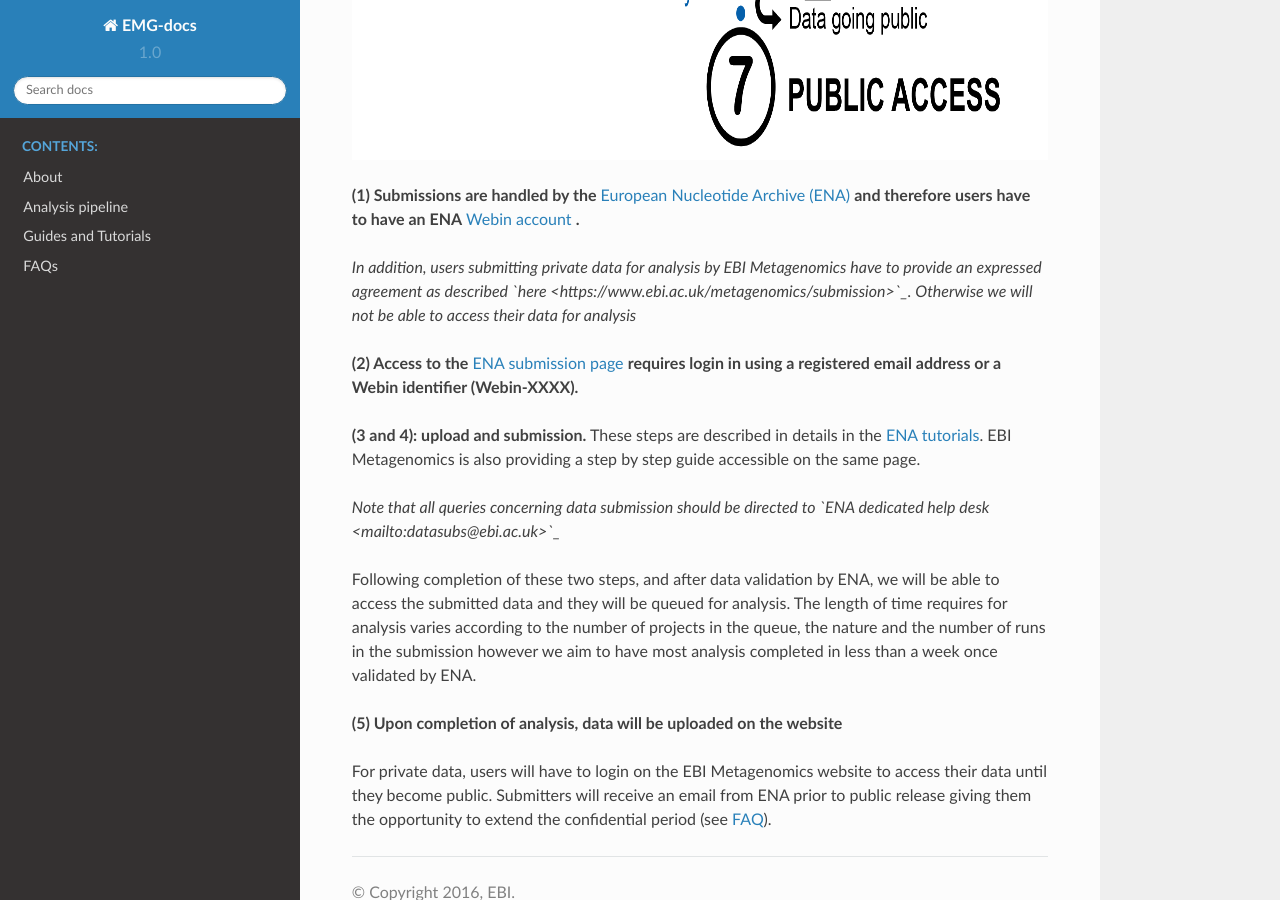
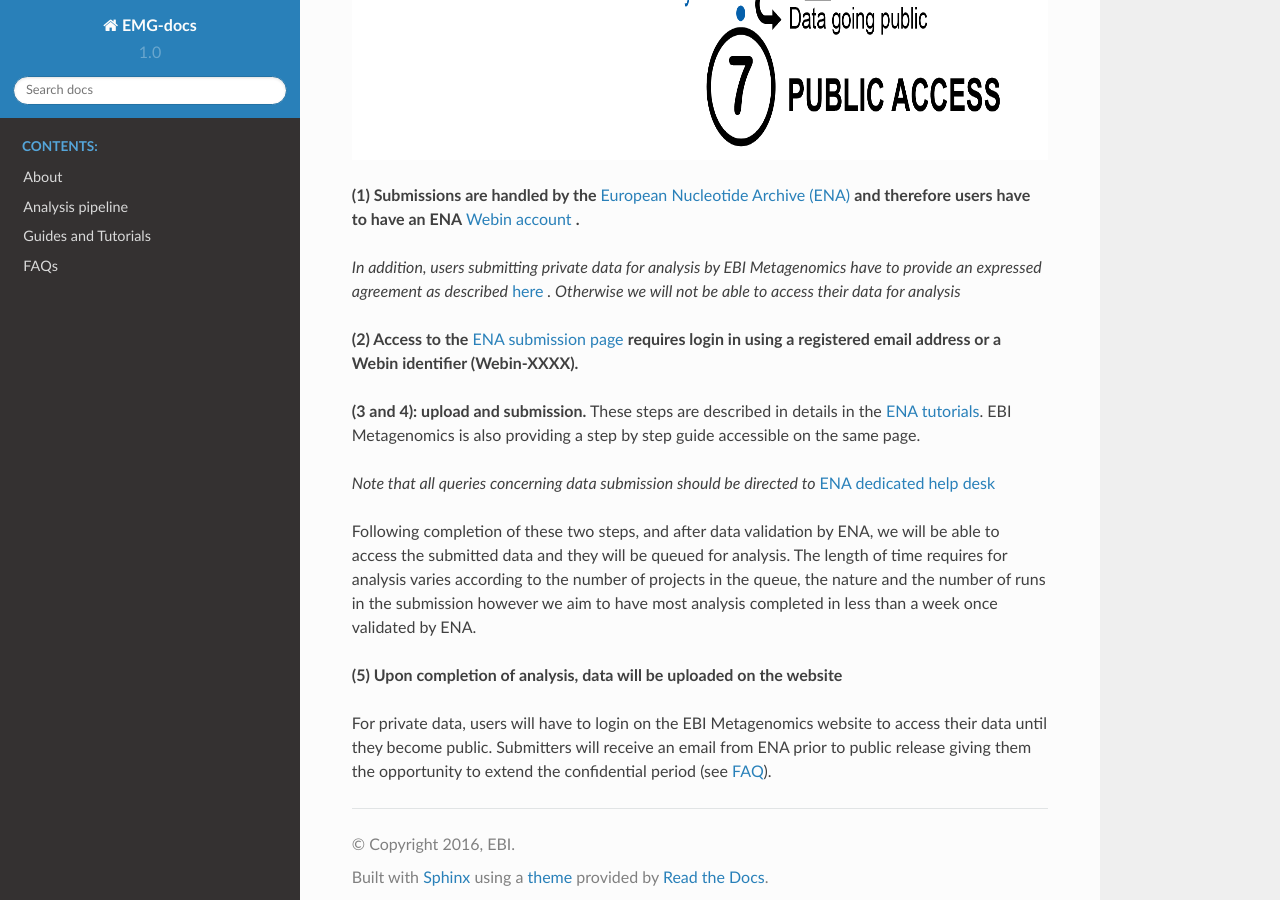
Before and after one commit to EBI-Metagenomics/EMG-docs, a Sphinx documentation site: the page built from docs/dataflow.rst, in a window 1280 px wide and 900 px high, scrolled down 1551 px. Built offline with Sphinx 7.4.7 and the Read the Docs theme 2.0.0, drawn with Linux system fonts in a browser that asks for light colours.

Commit message:
Update dataflow.rst

```diff
--- a/docs/dataflow.rst
+++ b/docs/dataflow.rst
@@ -9,13 +9,13 @@ The graph below summarize the EBI Metagenomics data flow from submission to anal
 
 **(1) Submissions are handled by the** `European Nucleotide Archive (ENA) <http://www.ebi.ac.uk/ena/>`_ **and therefore users have to have an ENA** `Webin account <https://www.ebi.ac.uk/ena/submit/sra/#registration>`_ **.**
 
-*In addition, users submitting private data for analysis by EBI Metagenomics have to provide an expressed agreement as described `here <https://www.ebi.ac.uk/metagenomics/submission>`_. Otherwise we will not be able to access their data for analysis*
+*In addition, users submitting private data for analysis by EBI Metagenomics have to provide an expressed agreement as described* `here <https://www.ebi.ac.uk/metagenomics/submission>`_ *. Otherwise we will not be able to access their data for analysis*
 
 **(2) Access to the** `ENA submission page <https://www.ebi.ac.uk/ena/submit/sra/#home>`_ **requires login in using a registered email address or a Webin identifier (Webin-XXXX).**
 
 **(3 and 4): upload and submission.** These steps are described in details in the `ENA tutorials <https://github.com/ProteinsWebTeam/EMG-docs/blob/master/docs/tutorials.rst>`_. EBI Metagenomics is also providing a step by step guide accessible on the same page.
 
-*Note that all queries concerning data submission should be directed to `ENA dedicated help desk <mailto:datasubs@ebi.ac.uk>`_*
+*Note that all queries concerning data submission should be directed to* `ENA dedicated help desk <mailto:datasubs@ebi.ac.uk>`_
 
 Following completion of these two steps, and after data validation by ENA, we will be able to access the submitted data and they will be queued for analysis. The length of time requires for analysis varies according to the number of projects in the queue, the nature and the number of runs in the submission however we aim to have most analysis completed in less than a week once validated by ENA.
 
```
